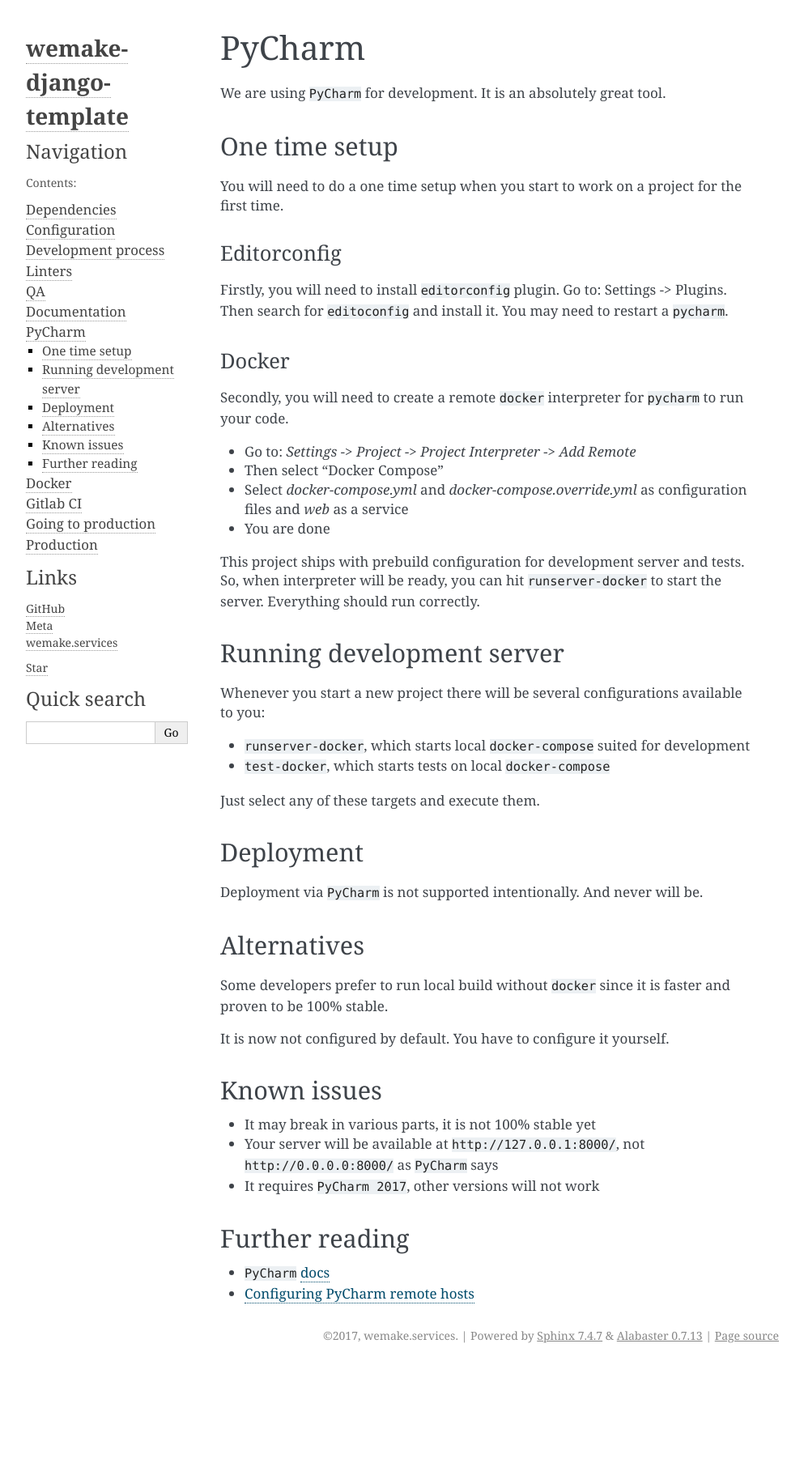
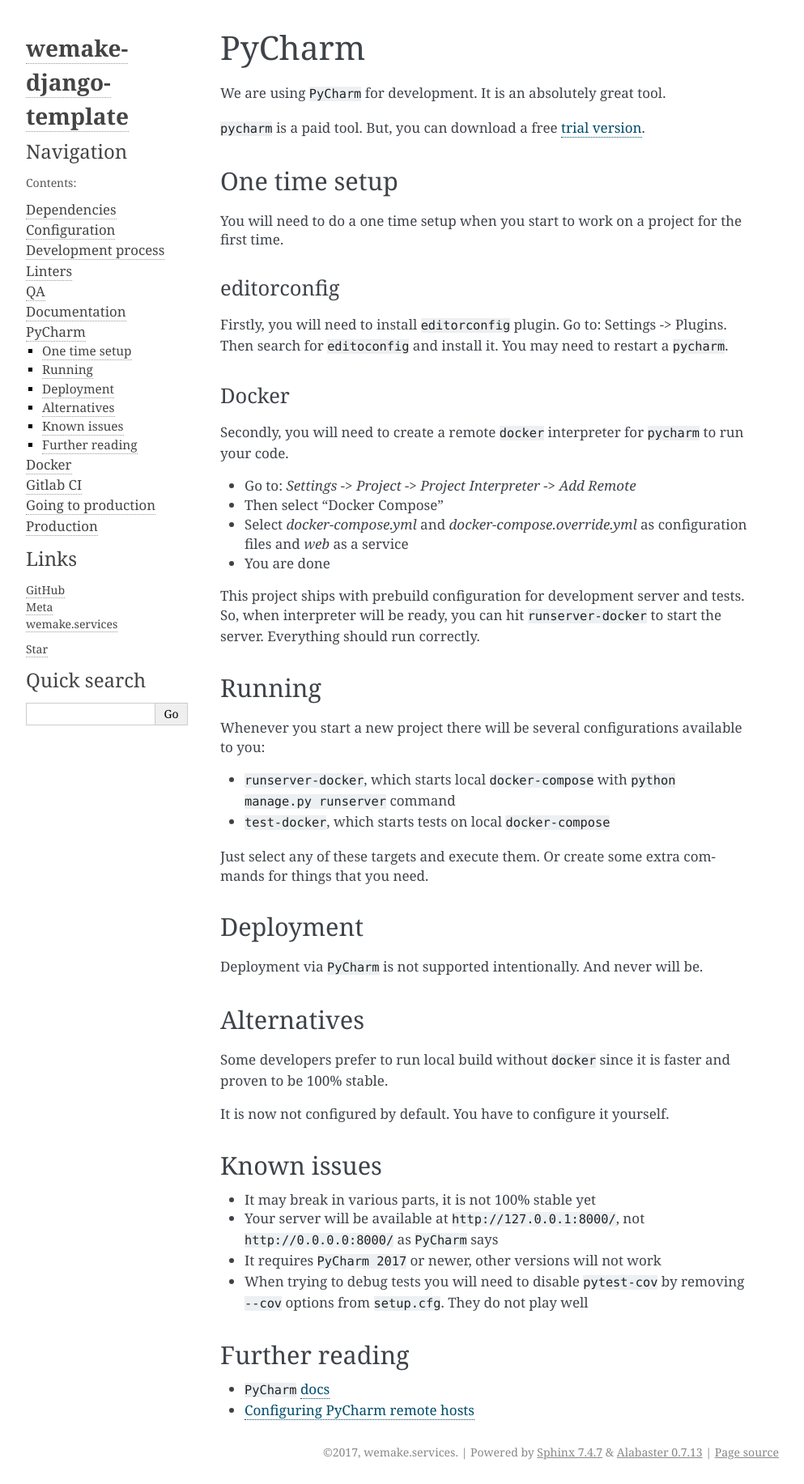
Before and after one commit to wemake-services/wemake-django-template, a Sphinx documentation site: the page built from {{cookiecutter.project_name}}/docs/_pages/template/pycharm.rst, in a window 1280 px wide. Shown: the whole page at 81% size, without its empty margins (148-1141 px from the left). Built offline with Sphinx 7.4.7, drawn with Linux system fonts in a browser that asks for light colours; pages that are not in the unit, such as notebooks, are missing from menus; the version number could not be read and is left out; before the commit the page ends 1689 px from its top, so only the background shows below that.

Commit message:
Removes `.idea/` folder, closes #293
Also updates docs on pycharm, closes #35

```diff
--- a/{{cookiecutter.project_name}}/docs/_pages/template/pycharm.rst
+++ b/{{cookiecutter.project_name}}/docs/_pages/template/pycharm.rst
@@ -3,6 +3,9 @@
 
 We are using ``PyCharm`` for development.
 It is an absolutely great tool.
+
+``pycharm`` is a paid tool.
+But, you can download a free `trial version <https://www.jetbrains.com/pycharm/download>`_.
 
 
 One time setup
@@ -11,7 +14,7 @@
 You will need to do a one time setup when you start to work
 on a project for the first time.
 
-Editorconfig
+editorconfig
 ~~~~~~~~~~~~
 
 Firstly, you will need to install ``editorconfig`` plugin.
@@ -38,17 +41,18 @@
 Everything should run correctly.
 
 
-Running development server
---------------------------
+Running
+-------
 
 Whenever you start a new project there will be several
 configurations available to you:
 
 - ``runserver-docker``, which starts local ``docker-compose``
-  suited for development
+  with ``python manage.py runserver`` command
 - ``test-docker``, which starts tests on local ``docker-compose``
 
 Just select any of these targets and execute them.
+Or create some extra commands for things that you need.
 
 
 Deployment
@@ -74,7 +78,9 @@
 - It may break in various parts, it is not 100% stable yet
 - Your server will be available at ``http://127.0.0.1:8000/``,
   not ``http://0.0.0.0:8000/`` as ``PyCharm`` says
-- It requires ``PyCharm 2017``, other versions will not work
+- It requires ``PyCharm 2017`` or newer, other versions will not work
+- When trying to debug tests you will need to disable ``pytest-cov`` by
+  removing ``--cov`` options from ``setup.cfg``. They do not play well
 
 
 Further reading
```
Also changed, not shown: README.md (+0 -1 lines), 1 other file.
